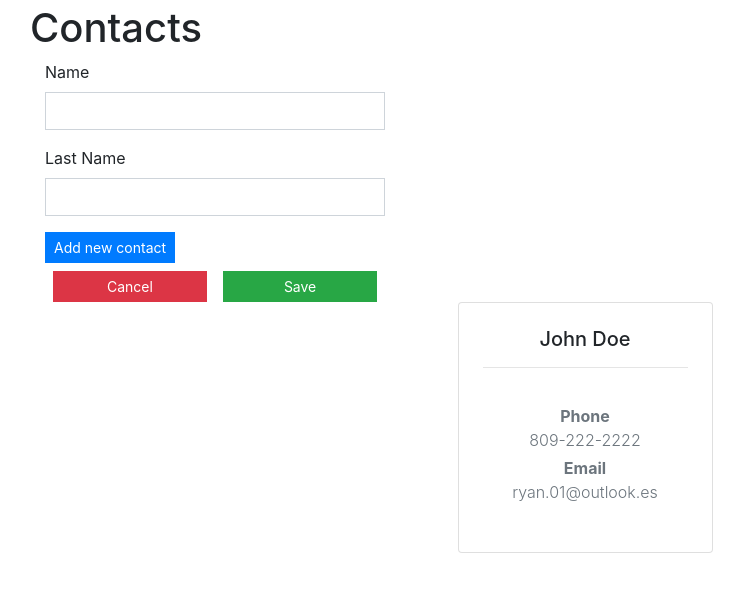
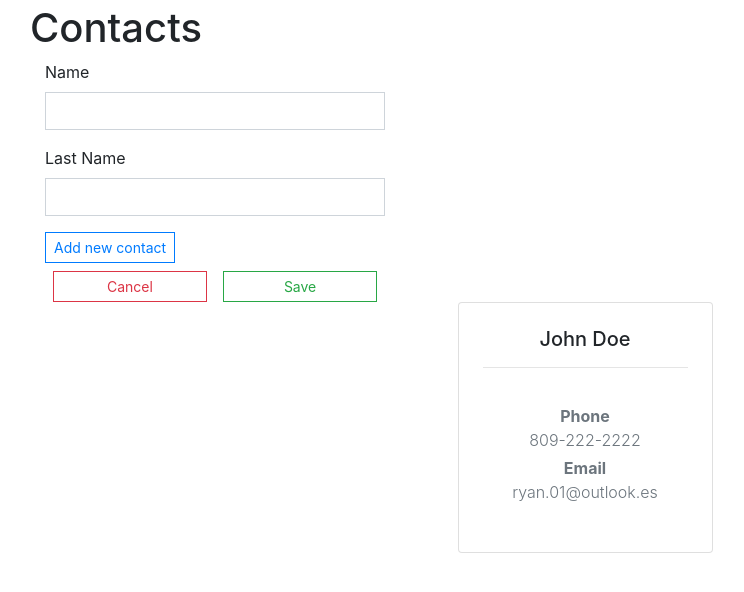
Before and after one commit to brya0196/Contact, an Angular app: page / in a window 1280 px wide. Shown: the top 592 px of the page, without its empty margins (55-799 px from the left). Built offline with nearby package versions, Linux system fonts and the light colour scheme.

Commit message:
change some styles

```diff
--- a/src/app/components/contact-info-form/contact-info-form.component.html
+++ b/src/app/components/contact-info-form/contact-info-form.component.html
@@ -11,15 +11,15 @@
     </div>
   </div>
 
-  <button type="button" class="btn btn-sm rounded-0 btn-primary" (click)="newContact();">Add new contact</button>
+  <button type="button" class="btn btn-sm rounded-0 btn-outline-primary" (click)="newContact();">Add new contact</button>
 
   <div *ngFor="let contact of contactInfo.contacts; let i = index">
     <app-contact-form [contact]="contact" (contactChange)="updateContact($event, i)"></app-contact-form>
   </div>
 
   <div class="row mt-2 justify-content-center">
-    <button class="btn btn-sm rounded-0 mr-2 btn-danger col-5" (click)="cancel();">Cancel</button>
-    <button class="btn btn-sm rounded-0 ml-2 btn-success col-5" (click)="submit();">Save</button>
+    <button class="btn btn-sm rounded-0 mr-2 btn-outline-danger col-5" (click)="cancel();">Cancel</button>
+    <button class="btn btn-sm rounded-0 ml-2 btn-outline-success col-5" (click)="submit();">Save</button>
   </div>
 
 </form>
```
